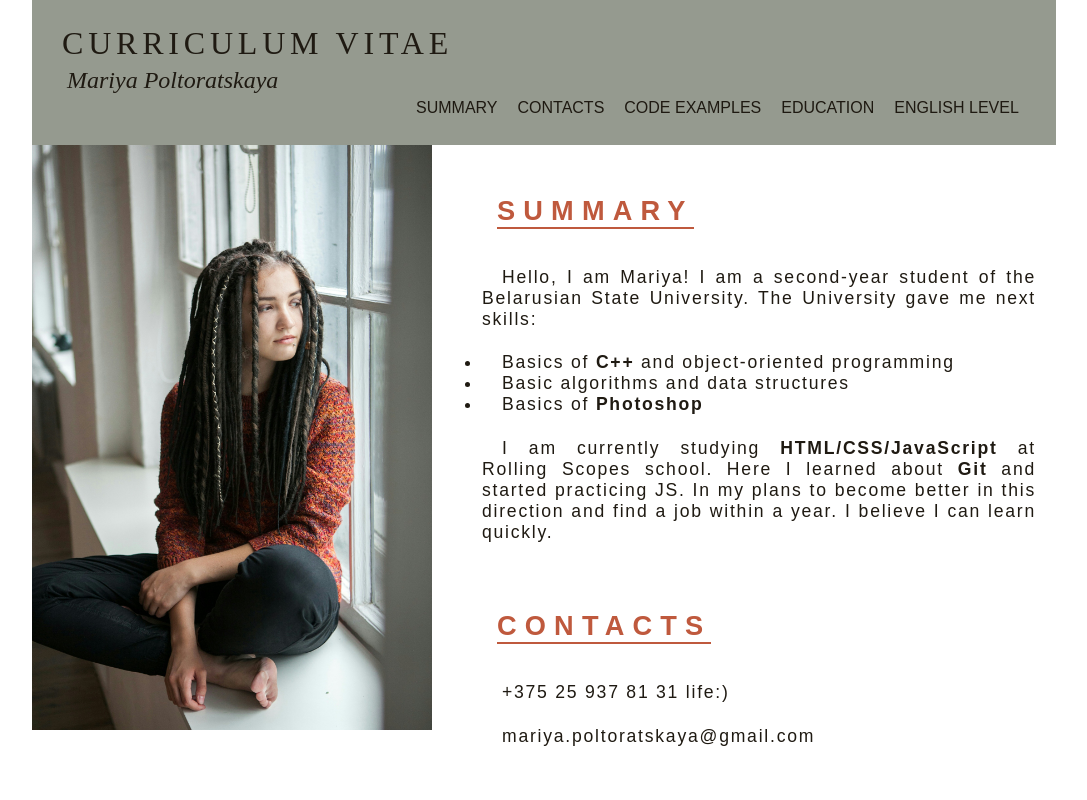
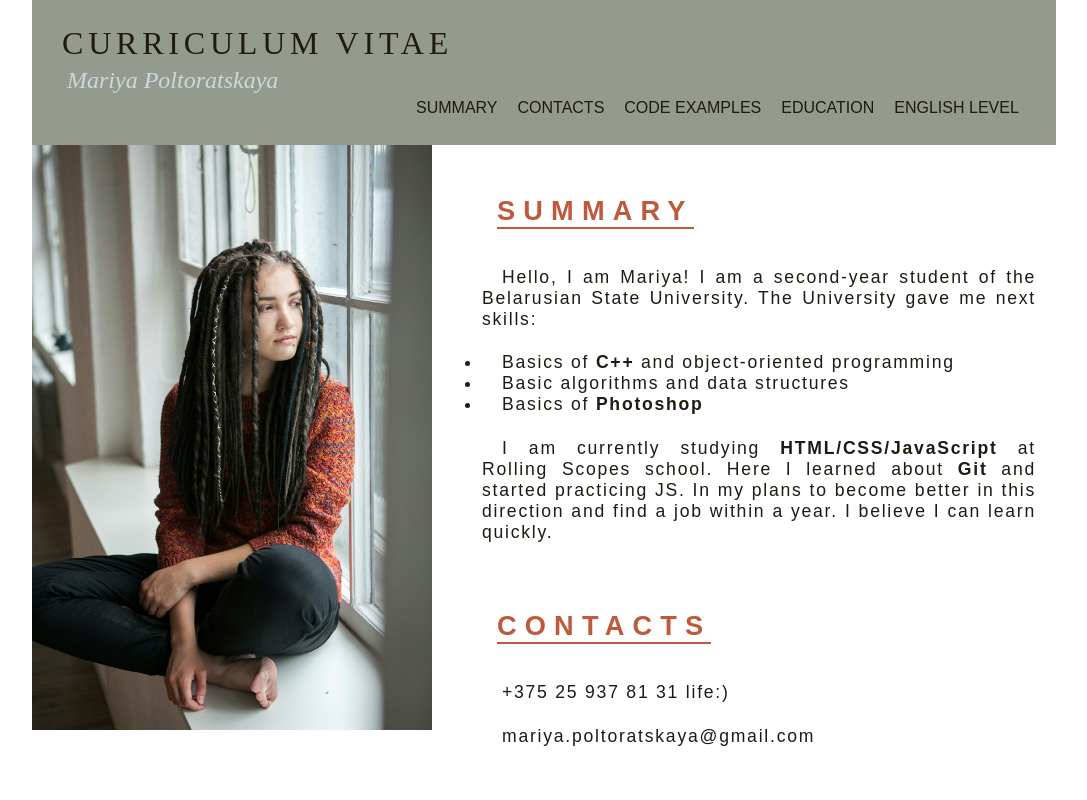
Before and after one commit to MariyaPolt/rsschool-codejam1-cv, a plain HTML site: page index.html in a window 1280 px wide. Shown: the top 800 px of the page, without its empty margins (96-1183 px from the left). Drawn offline with Linux system fonts and the light colour scheme.

Commit message:
style: change color of text in header

```diff
--- a/style.css
+++ b/style.css
@@ -27,7 +27,7 @@ header h1 {
 header h2 {
   margin: 5px;
 
-  color: #1f1a12;
+  color: #cad9d9;
   font-weight: lighter;
   font-style: italic;
 }
```
